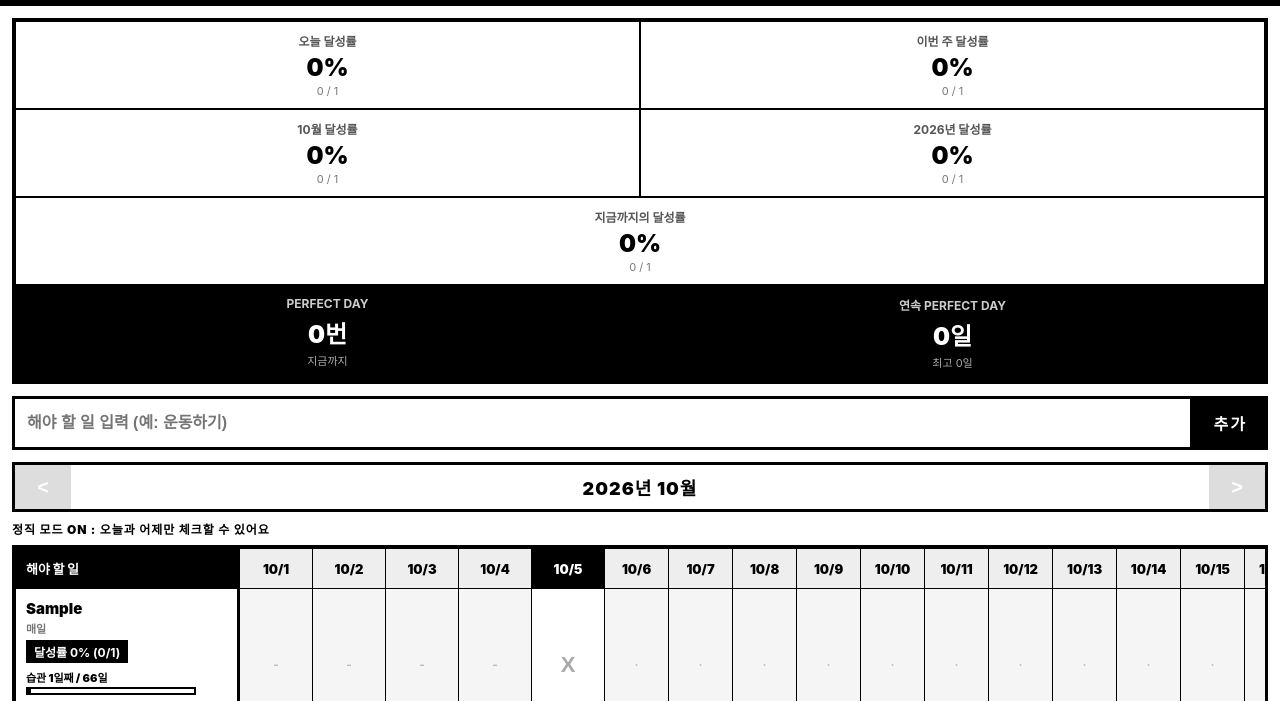
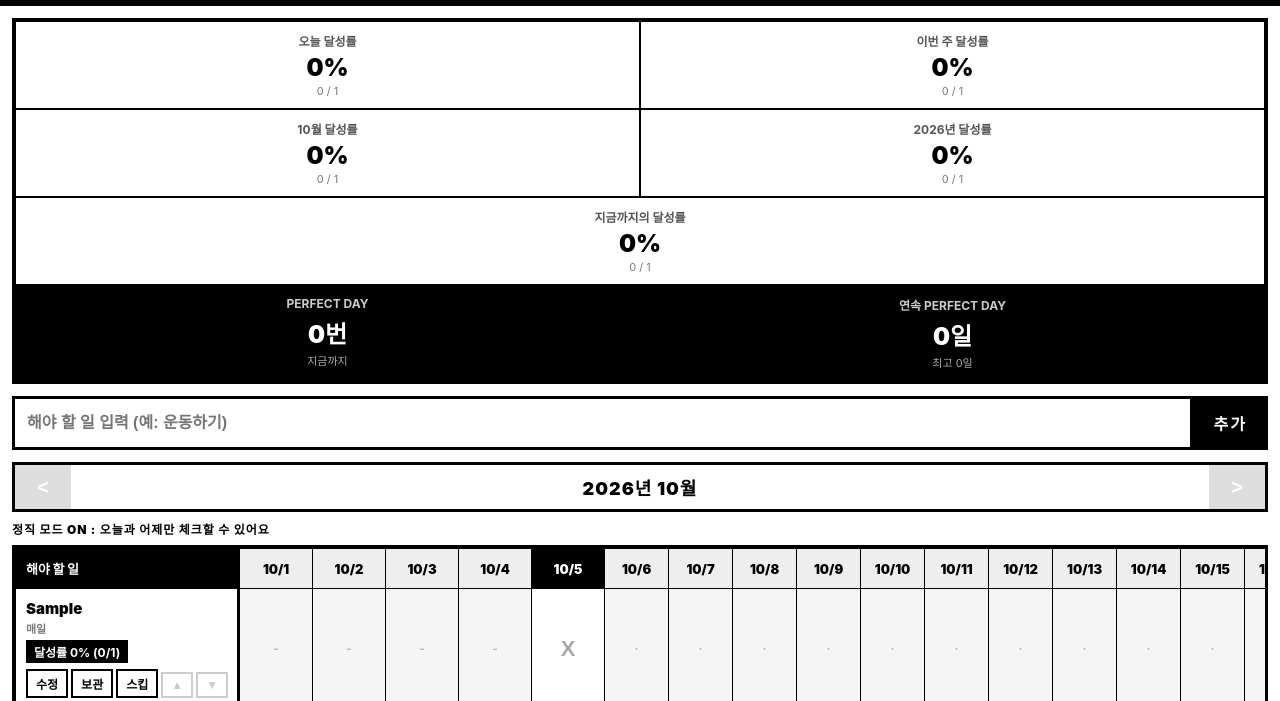
Before and after one commit to davi23rica/todo-app, a plain HTML site: page index.html in a window 1280 px wide. Both pictures are taken after typing "Sample" into the empty fields and a click on the button "추가". Shown: the part 73-774 px from the top of the page. Drawn offline with Linux system fonts and the light colour scheme.

Commit message:
Add files via upload

```diff
--- a/index.html
+++ b/index.html
@@ -93,10 +93,6 @@
     font-size: 12px; font-weight: 700;
     padding: 3px 8px;
   }
-  .hp { margin-top: 6px; }
-  .hp-top { font-size: 11px; font-weight: 900; }
-  .hp-track { height: 8px; border: 2px solid #000; background: #fff; margin-top: 2px; width: 170px; }
-  .hp-fill { height: 100%; background: #000; }
   .tools { margin-top: 6px; }
   .tools button {
     border: 2px solid #000; background: #fff; color: #000; font-weight: 900;
@@ -261,7 +257,6 @@
   var KEY = "todo-tracker-v1";
   var DAYNAMES = ["일", "월", "화", "수", "목", "금", "토"];
   var SKIP_LIMIT = 3;
-  var HABIT_DAYS = 66;
   var schedCache = null;
 
   function pad(n) { return String(n).padStart(2, "0"); }
@@ -475,15 +470,26 @@
     return d.map(function (i) { return DAYNAMES[i]; }).join(" ");
   }
 
+  // 그 날 해야 하는 일 / 완료한 일 / 순환의 쉬는 날인지
   function dayInfo(ds) {
-    var req = 0, done = 0;
+    var req = 0, done = 0, cycRest = 0, skipN = 0;
     data.tasks.forEach(function (t) {
-      if (isReq(t, ds)) {
+      var s = cellState(t, ds).s;
+      if (s === "work") {
         req += 1;
         if (isDone(t.id, ds)) done += 1;
+      } else if (s === "skip") {
+        skipN += 1;
+      } else if (s === "rest" && isCycle(t)) {
+        cycRest += 1;
       }
     });
-    return { req: req, done: done };
+    return { req: req, done: done, restDay: (req === 0 && cycRest > 0 && skipN === 0) };
+  }
+
+  // PERFECT DAY 인정: 해야 할 일을 전부 했거나, 순환 쉬는 날이라 할 일이 없는 날
+  function isPerfect(info) {
+    return (info.req > 0 && info.done === info.req) || info.restDay;
   }
 
   function sumInfo(dates) {
@@ -492,7 +498,7 @@
       var info = dayInfo(ds);
       req += info.req;
       done += info.done;
-      if (info.req > 0 && info.done === info.req) perfect += 1;
+      if (isPerfect(info)) perfect += 1;
     });
     return { req: req, done: done, perfect: perfect };
   }
@@ -519,8 +525,8 @@
     var cur = 0, best = 0;
     allDates.forEach(function (ds) {
       var i = dayInfo(ds);
-      if (i.req === 0) return;
-      if (i.done === i.req) {
+      if (i.req === 0 && !i.restDay) return;
+      if (isPerfect(i)) {
         cur += 1;
         if (cur > best) best = cur;
       } else if (ds === today) {
@@ -547,12 +553,6 @@
       d.setDate(d.getDate() - 1);
     }
     return c;
-  }
-
-  // 시작한 지 며칠째인지 (시작한 날 = 1일째)
-  function habitDays(t) {
-    var ms = parseDate(todayS()).getTime() - parseDate(t.created).getTime();
-    return Math.round(ms / 86400000) + 1;
   }
 
   // ---------- 화면 그리기 ----------
@@ -633,14 +633,15 @@
         var ds = dateStr(dt);
         var label = (dt.getMonth() + 1) + "/" + dt.getDate();
         var info = dayInfo(ds);
-        if (ds > todayS2 || ds < data.startDate || info.req === 0) {
+        if (ds > todayS2 || ds < data.startDate || (info.req === 0 && !info.restDay)) {
           cells += "<div class='hc' data-info='" + label + " : 해당 없음'></div>";
         } else {
-          var pc = percent(info.done, info.req);
+          var pc = info.restDay ? 100 : percent(info.done, info.req);
           var col = heatColor(pc);
           cells += "<div class='hc' style='background:" + col + ";border-color:" + col + "' data-info='" +
-                   label + " : " + pc + "% (" + info.done + "/" + info.req + ")" +
-                   (pc === 100 ? " PERFECT DAY" : "") + "'></div>";
+                   label + " : " +
+                   (info.restDay ? "쉬는 날 PERFECT DAY" : pc + "% (" + info.done + "/" + info.req + ")" + (pc === 100 ? " PERFECT DAY" : "")) +
+                   "'></div>";
         }
       }
     }
@@ -795,8 +796,6 @@
 
     active.forEach(function (t, idx) {
       var ti = taskInfo(t, allDates);
-      var hd = habitDays(t);
-      var hpPct = Math.min(100, Math.round(hd / HABIT_DAYS * 100));
 
       html += "<tr><td class='name-col'>";
       html += "<div class='name-text'>" + esc(t.name) + "</div>";
@@ -808,8 +807,6 @@
         html += "<div class='days-text'>오늘 차례 : " + esc(tl) + tdone + "</div>";
       }
       html += "<div class='task-rate'>달성률 " + percent(ti.done, ti.req) + "% (" + ti.done + "/" + ti.req + ")</div>";
-      html += "<div class='hp'><div class='hp-top'>습관 " + (hd >= HABIT_DAYS ? hd + "일째 (66일 돌파)" : hd + "일째 / " + HABIT_DAYS + "일") +
-              "</div><div class='hp-track'><div class='hp-fill' style='width:" + hpPct + "%'></div></div></div>";
       html += "<div class='tools'>";
       html += "<button data-act='edit' data-id='" + t.id + "'>수정</button>";
       html += "<button data-act='arc' data-id='" + t.id + "'>보관</button>";
@@ -852,10 +849,10 @@
     html += "<tr class='result'><td class='name-col'>결과</td>";
     dates.forEach(function (ds) {
       var info = dayInfo(ds);
-      if (ds > today || info.req === 0) {
+      if (ds > today || (info.req === 0 && !info.restDay)) {
         html += "<td class='none'>-</td>";
-      } else if (info.done === info.req) {
-        html += "<td class='perfect-cell'><div class='perfect'>PERFECT<br>DAY</div></td>";
+      } else if (isPerfect(info)) {
+        html += "<td class='perfect-cell'><div class='perfect'>PERFECT<br>DAY" + (info.restDay ? "<br>(쉼)" : "") + "</div></td>";
       } else {
         html += "<td>X</td>";
       }
```
